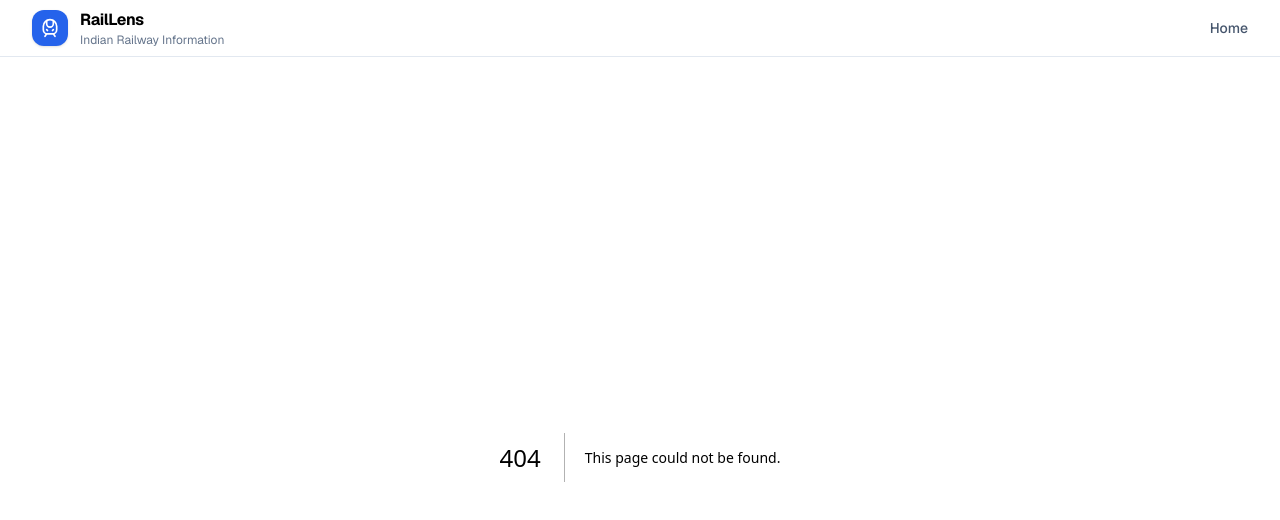
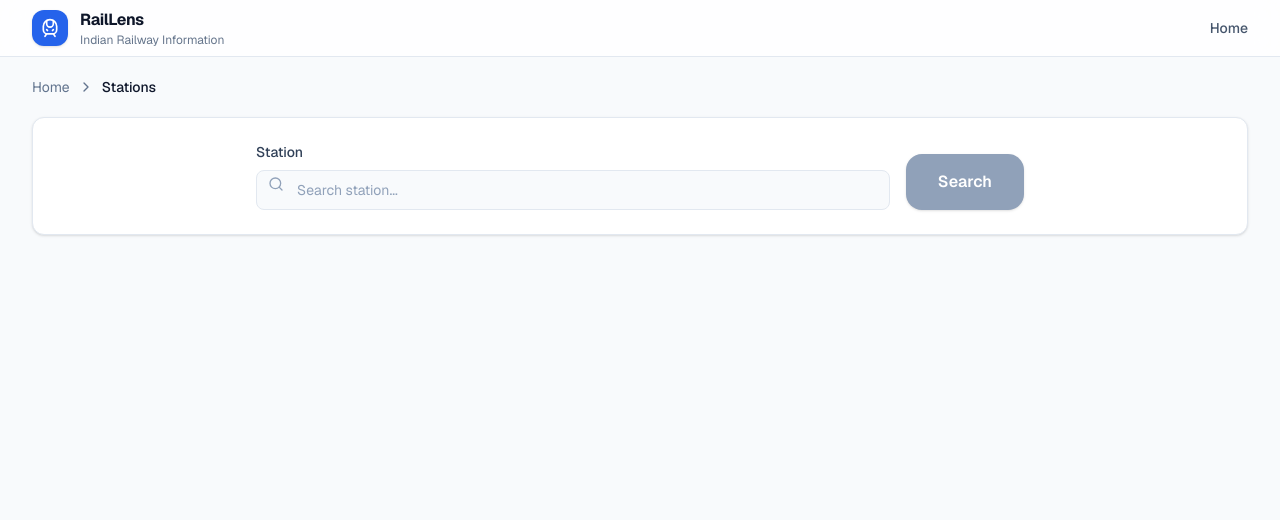
Before and after one commit to Manu37SM/RailLens-frontend, a Next.js app: page /stations in a window 1280 px wide. Before the commit this address had no page. Shown: the top 520 px of the page. Built offline with nearby package versions, Linux system fonts and the light colour scheme.

Commit message:
feat: add loading and station search components, enhance search functionality

```diff
--- /dev/null
+++ b/app/stations/loading.tsx
@@ -0,0 +1,26 @@
+import Container from '@/components/layout/Container';
+
+export default function Loading() {
+  return (
+    <main className="min-h-screen bg-slate-50 py-5">
+      <Container>
+        <div className="animate-pulse space-y-6">
+          {/* Search */}
+          <div className="rounded-xl border bg-white p-6 shadow-sm">
+            <div className="h-14 rounded-2xl bg-slate-200" />
+          </div>
+
+          {/* Results */}
+          {[1, 2, 3].map((i) => (
+            <div key={i} className="rounded-xl border bg-white p-6 shadow-sm">
+              <div className="space-y-3">
+                <div className="h-5 w-24 rounded bg-slate-200" />
+                <div className="h-4 w-56 rounded bg-slate-200" />
+              </div>
+            </div>
+          ))}
+        </div>
+      </Container>
+    </main>
+  );
+}
--- /dev/null
+++ b/app/stations/page.tsx
@@ -0,0 +1,22 @@
+import Breadcrumb from '@/components/layout/Breadcrumb';
+import Container from '@/components/layout/Container';
+import StationSearchClient from '@/components/station/StationSearchClient';
+import { Metadata } from 'next';
+
+export const metadata: Metadata = {
+  title: 'Station Search | RailLens',
+};
+
+export default function StationsPage() {
+  return (
+    <main className="min-h-screen bg-slate-50 py-5">
+      <Container>
+        <Breadcrumb
+          items={[{ label: 'Home', href: '/' }, { label: 'Stations' }]}
+        />
+
+        <StationSearchClient />
+      </Container>
+    </main>
+  );
+}
--- a/app/trains/[trainNumber]/page.tsx
+++ b/app/trains/[trainNumber]/page.tsx
@@ -1,6 +1,7 @@
 import Container from '@/components/layout/Container';
 import TrainDetailsClient from '@/components/train/TrainDetailsClient';
 import { getTrainDetails } from '@/services/trainService';
+import Breadcrumb from '@/components/layout/Breadcrumb';
 
 interface TrainDetailsPageProps {
   params: Promise<{
@@ -18,6 +19,9 @@ export default async function TrainDetailsPage({
   return (
     <main className="min-h-screen bg-slate-50 py-5">
       <Container>
+        <Breadcrumb
+          items={[{ label: 'Home', href: '/' }, { label: 'Train Search' }]}
+        />
         <TrainDetailsClient train={train} />
       </Container>
     </main>
--- a/components/home/FeatureCards.tsx
+++ b/components/home/FeatureCards.tsx
@@ -18,10 +18,9 @@ const features = [
   },
   {
     title: 'Station Search',
-    description: 'Coming soon',
+    description: 'Find railway stations by name or station code.',
+    href: '/stations',
     icon: MapPin,
-    href: '#',
-    disabled: true,
   },
 ];
 
--- a/components/search/StationAutocomplete.tsx
+++ b/components/search/StationAutocomplete.tsx
@@ -9,7 +9,7 @@ import { StationSearchResponse } from '@/types/station';
 interface StationAutocompleteProps {
   label: string;
   placeholder?: string;
-  onSelect: (station: StationSearchResponse) => void;
+  onSelect: (station: StationSearchResponse | null) => void;
 }
 
 export default function StationAutocomplete({
@@ -24,6 +24,7 @@ export default function StationAutocomplete({
   const [focused, setFocused] = useState(false);
 
   const containerRef = useRef<HTMLDivElement>(null);
+  const optionRefs = useRef<(HTMLButtonElement | null)[]>([]);
 
   const trimmedQuery = query.trim();
 
@@ -78,6 +79,15 @@ export default function StationAutocomplete({
     };
   }, []);
 
+  useEffect(() => {
+    if (selectedIndex < 0) return;
+
+    optionRefs.current[selectedIndex]?.scrollIntoView({
+      block: 'nearest',
+      behavior: 'smooth',
+    });
+  }, [selectedIndex]);
+
   const visibleStations = useMemo(() => {
     if (trimmedQuery.length < 2) {
       return [];
@@ -102,18 +112,16 @@ export default function StationAutocomplete({
     switch (e.key) {
       case 'ArrowDown':
         e.preventDefault();
-
         setSelectedIndex((prev) =>
-          Math.min(prev + 1, visibleStations.length - 1)
+          prev >= visibleStations.length - 1 ? 0 : prev + 1
         );
-
         break;
 
       case 'ArrowUp':
         e.preventDefault();
-
-        setSelectedIndex((prev) => Math.max(prev - 1, 0));
-
+        setSelectedIndex((prev) =>
+          prev <= 0 ? visibleStations.length - 1 : prev - 1
+        );
         break;
 
       case 'Enter':
@@ -147,7 +155,10 @@ export default function StationAutocomplete({
         value={query}
         placeholder={placeholder}
         onFocus={() => setFocused(true)}
-        onChange={(e) => setQuery(e.target.value)}
+        onChange={(e) => {
+          setQuery(e.target.value);
+          onSelect(null);
+        }}
         onKeyDown={handleKeyDown}
         autoComplete="off"
         className="h-10 w-full rounded-lg border border-slate-300 bg-slate-50 pr-3 pl-10 text-sm text-slate-900 transition placeholder:text-slate-400 focus:border-blue-500 focus:bg-white focus:ring-2 focus:ring-blue-100 focus:outline-none"
@@ -161,6 +172,9 @@ export default function StationAutocomplete({
             visibleStations.map((station, index) => (
               <button
                 key={station.stationCode}
+                ref={(el) => {
+                  optionRefs.current[index] = el;
+                }}
                 type="button"
                 onClick={() => selectStation(station)}
                 className={`w-full border-b border-slate-100 px-4 py-3 text-left transition last:border-none ${
--- /dev/null
+++ b/components/station/StationSearchClient.tsx
@@ -0,0 +1,41 @@
+'use client';
+
+import { useState } from 'react';
+import { useRouter } from 'next/navigation';
+
+import Card from '@/components/ui/Card';
+import StationAutocomplete from '@/components/search/StationAutocomplete';
+
+import { StationSearchResponse } from '@/types/station';
+
+export default function StationSearchClient() {
+  const router = useRouter();
+
+  const [station, setStation] = useState<StationSearchResponse | null>(null);
+
+  return (
+    <Card>
+      <div className="mx-auto flex w-full max-w-3xl flex-col gap-4 sm:flex-row sm:items-end">
+        <div className="flex-1">
+          <StationAutocomplete
+            label="Station"
+            placeholder="Search station..."
+            onSelect={setStation}
+          />
+        </div>
+
+        <button
+          onClick={() => {
+            if (!station) return;
+
+            router.push(`/stations/${station.stationCode}`);
+          }}
+          disabled={!station}
+          className="bg-primary flex h-14 items-center justify-center rounded-2xl px-8 font-semibold text-white shadow-sm transition-all hover:scale-[1.02] hover:bg-blue-700 hover:shadow-md disabled:cursor-not-allowed disabled:bg-slate-400"
+        >
+          Search
+        </button>
+      </div>
+    </Card>
+  );
+}
--- a/components/train/SearchBar.tsx
+++ b/components/train/SearchBar.tsx
@@ -39,7 +39,7 @@ export default function SearchBar({
 
       <button
         onClick={onSearch}
-        disabled={loading}
+        disabled={loading || !query.trim()}
         className="bg-primary flex h-14 items-center justify-center rounded-2xl px-8 font-semibold text-white shadow-sm transition-all hover:scale-[1.02] hover:bg-blue-700 hover:shadow-md disabled:cursor-not-allowed disabled:bg-slate-400"
       >
         {loading ? 'Searching...' : 'Search'}
```
